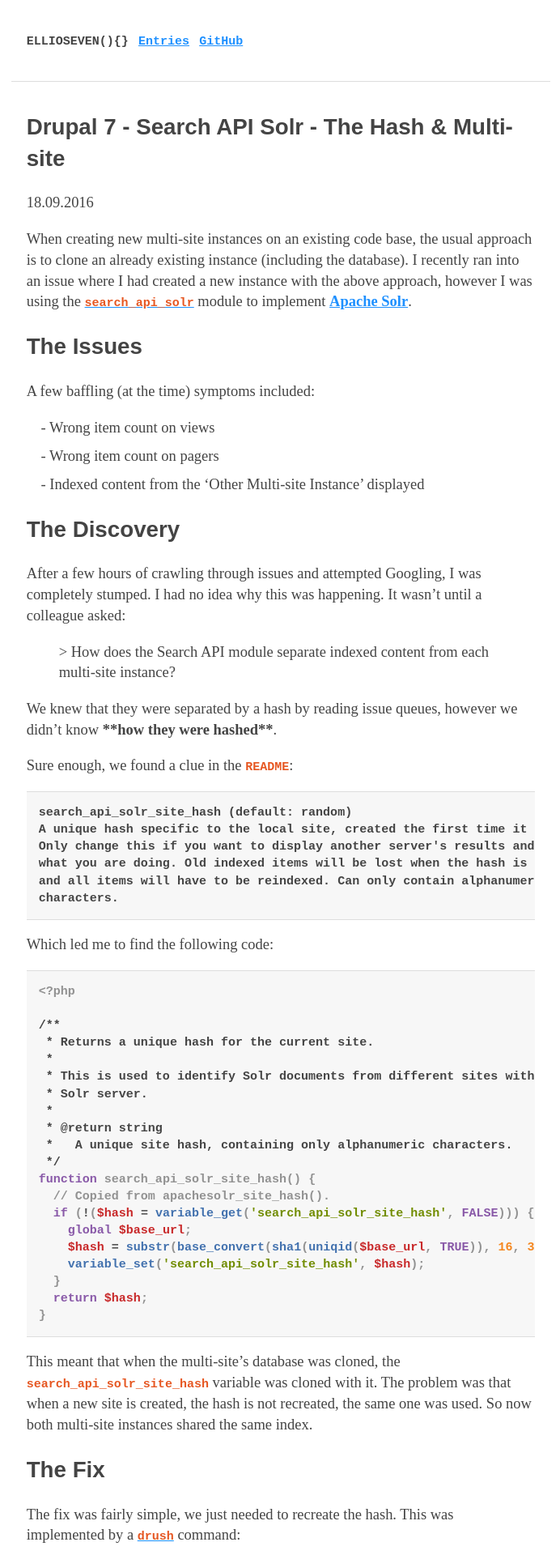
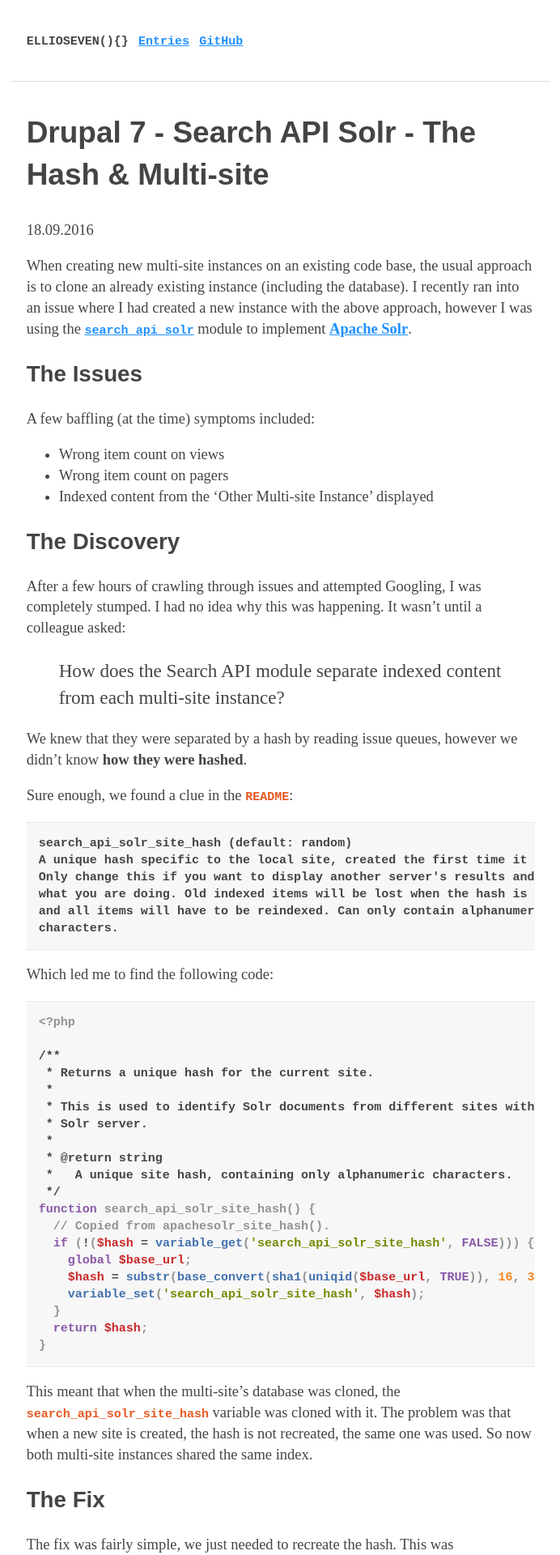
Before and after one commit to ellioseven/ellioseven.github.io, a Jekyll site: the page built from _posts/2016-09-18-drupal-7-search-api-solr-hash-multi-site.markdown, in a window 1280 px wide. Shown: the top 1920 px of the page at 81% size, without its empty margins (293-985 px from the left). Built offline with Jekyll 4.4.1, drawn with Linux system fonts in a browser that asks for light colours.

Commit message:
Update styles

```diff
--- a/css/theme.css
+++ b/css/theme.css
@@ -36,6 +36,10 @@ h6 {
     font-family: sans-serif;
 }
 
+h1 {
+    font-size: 2em;
+}
+
 a {
     color: #1e90ff;
     font-weight: 700;
@@ -46,16 +50,6 @@ a:focus {
     color: #CF000F;
 }
 
-strong:before,
-strong:after {
-    content: "**";
-}
-
-em:before,
-em:after {
-    content: "__"
-}
-
 pre,
 code {
     font-family: monospace;
@@ -64,8 +58,8 @@ code {
 pre {
     padding-top: 1em;
     padding-bottom: 1em;
-    border-top: 1px solid #ddd;
-    border-bottom: 1px solid #ddd;
+    border-top: 1px dotted #ddd;
+    border-bottom: 1px dotted #ddd;
     overflow: auto;
 }
 
@@ -78,25 +72,12 @@ code {
     font-weight: 700;
 }
 
-ul {
-    list-style: none;
-}
-
-ul li {
-    margin-bottom: .5em;
-}
-
-ul li:before {
-    content: "- ";
-    margin-left: -1.2em;
+a code {
+    color: inherit;
 }
 
 img {
     max-width: 100%;
-}
-
-blockquote > *:before {
-    content: "> ";
 }
 
 hr {
@@ -109,6 +90,10 @@ hr {
 figure {
     margin-left: 0;
     margin-right: 0;
+}
+
+blockquote {
+    font-size: 1.25em;
 }
 
 /* Region */
```
